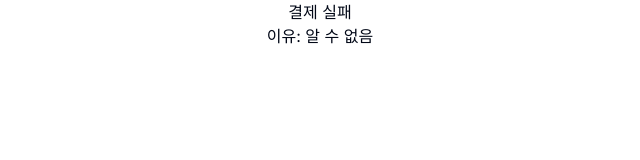
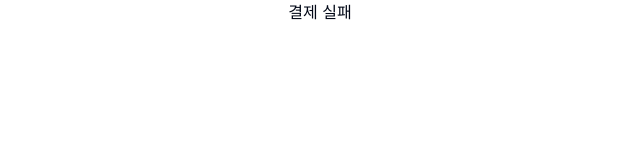
Before and after one commit to hgyeom/devcamp_payment, a Next.js app: page /fail in a window 1280 px wide. Shown: the top 160 px of the page, without its empty margins (320-960 px from the left). Built offline with nearby package versions, Linux system fonts and the light colour scheme.

Commit message:
fix : fail 페이지 query 삭제, success 페이지 suspense boundary 추가.

```diff
--- a/src/app/fail/page.tsx
+++ b/src/app/fail/page.tsx
@@ -1,16 +1,9 @@
-import { useSearchParams } from 'next/navigation';
-
 export default function FailPage() {
-  const searchParams = useSearchParams();
-
-  const message = searchParams.get('message') ?? '알 수 없음';
-
   return (
     <main
       style={{ display: 'flex', flexDirection: 'column', alignItems: 'center' }}
     >
       <h1>결제 실패</h1>
-      <p>이유: {message}</p>
     </main>
   );
 }
--- a/src/app/success/page.tsx
+++ b/src/app/success/page.tsx
@@ -1,9 +1,82 @@
 'use client';
+
+// import axios from 'axios';
+// import { format } from 'date-fns';
+// import { useSearchParams } from 'next/navigation';
+// import { useEffect, useState } from 'react';
+
+// // https://docs.tosspayments.com/reference#payment-객체
+// interface Payment {
+//   orderName: string;
+//   approvedAt: string;
+//   receipt: {
+//     url: string;
+//   };
+//   totalAmount: number;
+//   method: '카드' | '가상계좌' | '계좌이체';
+// }
+
+// export default function SuccessPage() {
+//   const searchParams = useSearchParams();
+
+//   const paymentKey = searchParams.get('paymentKey');
+//   const orderId = searchParams.get('orderId');
+//   const amount = searchParams.get('amount');
+//   const [payment, setPayment] = useState<Payment | null>(null);
+
+//   useEffect(() => {
+//     if (!paymentKey || !orderId || !amount) return;
+
+//     const fetchPayment = async () => {
+//       try {
+//         const response = await axios.post<Payment>(
+//           'https://api.tosspayments.com/v1/payments/confirm',
+//           {
+//             paymentKey,
+//             orderId,
+//             amount,
+//           },
+//           {
+//             headers: {
+//               Authorization: `Basic ${Buffer.from(
+//                 `${process.env.NEXT_PUBLIC_TOSS_SECRET_KEY}:`
+//               ).toString('base64')}`,
+//             },
+//           }
+//         );
+//         setPayment(response.data);
+//       } catch (err) {
+//         console.error('err', err);
+//       }
+//     };
+
+//     fetchPayment();
+//   }, [paymentKey, orderId, amount]);
+
+//   if (!payment || !searchParams) {
+//     return <div>Loading...</div>;
+//   }
+
+//   return (
+//     <main>
+//       <h1>결제 성공</h1>
+//       <p>주문: {payment.orderName}</p>
+//       <p>결제 수단: {payment.method}</p>
+//       <p>결제 금액: {payment.totalAmount.toLocaleString()}원</p>
+//       <p>
+//         결제 일시: {format(new Date(payment.approvedAt), 'yyyy/MM/dd HH:mm:ss')}
+//       </p>
+//       <p>
+//         <a href={payment.receipt.url}>영수증</a>
+//       </p>
+//     </main>
+//   );
+// }
 
 import axios from 'axios';
 import { format } from 'date-fns';
 import { useSearchParams } from 'next/navigation';
-import { useEffect, useState } from 'react';
+import { Suspense, useEffect, useState } from 'react';
 
 // https://docs.tosspayments.com/reference#payment-객체
 interface Payment {
@@ -17,14 +90,24 @@ interface Payment {
 }
 
 export default function SuccessPage() {
+  return (
+    <Suspense fallback={<div>Loading...</div>}>
+      <SuccessContent />
+    </Suspense>
+  );
+}
+
+function SuccessContent() {
   const searchParams = useSearchParams();
-
-  const paymentKey = searchParams.get('paymentKey');
-  const orderId = searchParams.get('orderId');
-  const amount = searchParams.get('amount');
   const [payment, setPayment] = useState<Payment | null>(null);
 
   useEffect(() => {
+    if (!searchParams) return;
+
+    const paymentKey = searchParams.get('paymentKey');
+    const orderId = searchParams.get('orderId');
+    const amount = searchParams.get('amount');
+
     if (!paymentKey || !orderId || !amount) return;
 
     const fetchPayment = async () => {
@@ -51,9 +134,9 @@ export default function SuccessPage() {
     };
 
     fetchPayment();
-  }, [paymentKey, orderId, amount]);
+  }, [searchParams]);
 
-  if (!payment) {
+  if (!payment || !searchParams) {
     return <div>Loading...</div>;
   }
 
```
